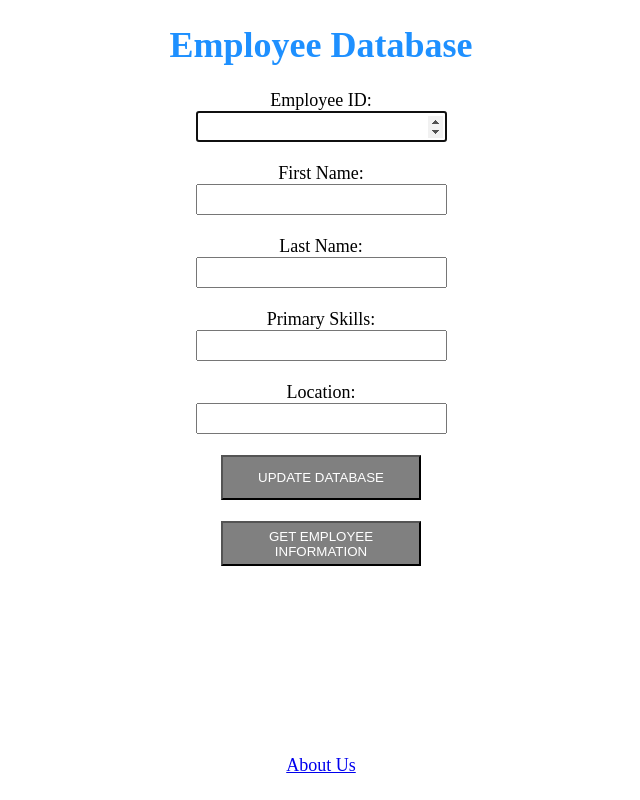
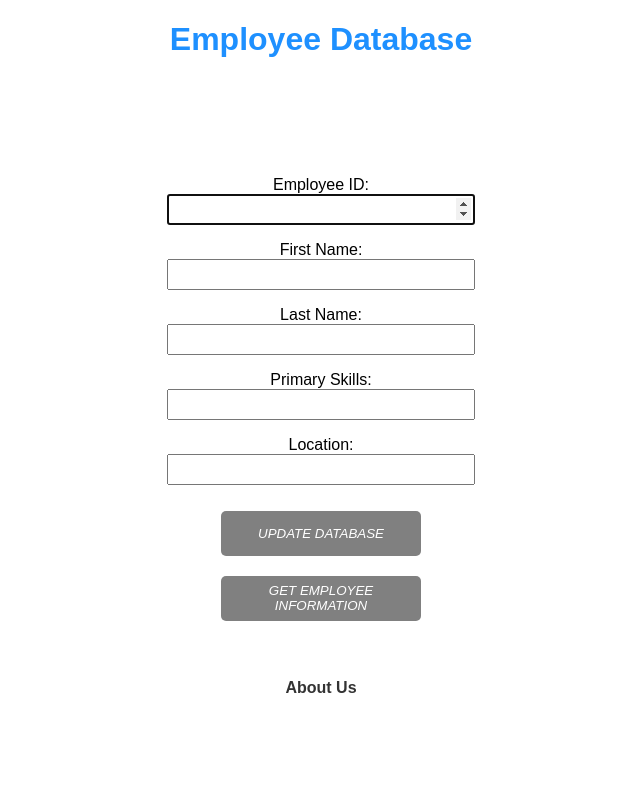
Before and after one commit to G4-k8/g4-k8-project, a Flask app: template code/templates/addemp.html in a window 1280 px wide. Shown: the whole page, without its empty margins (319-959 px from the left). Run offline with Flask 2, Linux system fonts and the light colour scheme; the template is opened without the code that fills it, so the values that code supplies are empty; parts of the project's set-up code (start-up, migrations or seed data) failed here and were passed over.

Commit message:
app configuration with image and configmap added

```diff
--- a/code/app.py
+++ b/code/app.py
@@ -3,6 +3,8 @@ from pymysql import connections
 import os
 import random
 import argparse
+import boto3
+from urllib.parse import urlparse
 
 
 app = Flask(__name__)
@@ -13,6 +15,8 @@ DBPWD = os.environ.get("DBPWD") or "passwors"
 DATABASE = os.environ.get("DATABASE") or "employees"
 COLOR_FROM_ENV = os.environ.get('APP_COLOR') or "lime"
 DBPORT = int(os.environ.get("DBPORT"))
+image_url = os.getenv("IMAGE_URL")
+group_name = os.getenv("GROUP_NAME")
 
 # Create a connection to the MySQL database
 db_conn = connections.Connection(
@@ -45,13 +49,37 @@ SUPPORTED_COLORS = ",".join(color_codes.keys())
 COLOR = random.choice(["red", "green", "blue", "blue2", "darkblue", "pink", "lime"])
 
 
+# Parse the S3 URI
+parsed_uri = urlparse(image_url)
+bucket_name = parsed_uri.netloc                     # 'clo835-finalproject-g4'
+image_key = parsed_uri.path.lstrip('/')                   # 'background.png'
+local_path = f"static/{os.path.basename(image_key)}"      # 'static/background.png'
+
+
+
+# Download image from S3 bucket to local
+def download_image_from_s3(bucket_name, key, local_path):
+    try:
+        s3 = boto3.client('s3')
+        s3.download_file(bucket_name, key, local_path)
+        print(f"Image downloaded successfully! Key: '{key}', Local path: '{local_path}'")
+        return True
+    except Exception as e:
+        print(f"Error downloading file '{key}': {e}")
+        return False
+
+
 @app.route("/", methods=['GET', 'POST'])
 def home():
-    return render_template('addemp.html', color=color_codes[COLOR])
+    # return render_template('addemp.html', color=color_codes[COLOR])
+    return render_template('addemp.html', background_image=local_path, group_name=group_name)
+
 
 @app.route("/about", methods=['GET','POST'])
 def about():
-    return render_template('about.html', color=color_codes[COLOR])
+    # return render_template('about.html', color=color_codes[COLOR])
+    return render_template('about.html', background_image=local_path, group_name=group_name)
+
 
 @app.route("/addemp", methods=['POST'])
 def AddEmp():
@@ -75,11 +103,15 @@ def AddEmp():
         cursor.close()
 
     print("all modification done...")
-    return render_template('addempoutput.html', name=emp_name, color=color_codes[COLOR])
+    # return render_template('addempoutput.html', name=emp_name, color=color_codes[COLOR])
+    return render_template('addempoutput.html', name=emp_name, background_image=local_path)
+
 
 @app.route("/getemp", methods=['GET', 'POST'])
 def GetEmp():
-    return render_template("getemp.html", color=color_codes[COLOR])
+    # return render_template("getemp.html", color=color_codes[COLOR])
+    return render_template("getemp.html", background_image=local_path)
+
 
 
 @app.route("/fetchdata", methods=['GET','POST'])
@@ -107,30 +139,35 @@ def FetchData():
     finally:
         cursor.close()
 
+    # return render_template("getempoutput.html", id=output["emp_id"], fname=output["first_name"],
+    #                        lname=output["last_name"], interest=output["primary_skills"], location=output["location"], color=color_codes[COLOR])
     return render_template("getempoutput.html", id=output["emp_id"], fname=output["first_name"],
-                           lname=output["last_name"], interest=output["primary_skills"], location=output["location"], color=color_codes[COLOR])
+                           lname=output["last_name"], interest=output["primary_skills"], location=output["location"], background_image=local_path)
 
-if __name__ == '__main__':
+# if __name__ == '__main__':
 
     # Check for Command Line Parameters for color
-    parser = argparse.ArgumentParser()
-    parser.add_argument('--color', required=False)
-    args = parser.parse_args()
+    # parser = argparse.ArgumentParser()
+    # parser.add_argument('--color', required=False)
+    # args = parser.parse_args()
 
-    if args.color:
-        print("Color from command line argument =" + args.color)
-        COLOR = args.color
-        if COLOR_FROM_ENV:
-            print("A color was set through environment variable -" + COLOR_FROM_ENV + ". However, color from command line argument takes precendence.")
-    elif COLOR_FROM_ENV:
-        print("No Command line argument. Color from environment variable =" + COLOR_FROM_ENV)
-        COLOR = COLOR_FROM_ENV
-    else:
-        print("No command line argument or environment variable. Picking a Random Color =" + COLOR)
+    # if args.color:
+    #     print("Color from command line argument =" + args.color)
+    #     COLOR = args.color
+    #     if COLOR_FROM_ENV:
+    #         print("A color was set through environment variable -" + COLOR_FROM_ENV + ". However, color from command line argument takes precendence.")
+    # elif COLOR_FROM_ENV:
+    #     print("No Command line argument. Color from environment variable =" + COLOR_FROM_ENV)
+    #     COLOR = COLOR_FROM_ENV
+    # else:
+    #     print("No command line argument or environment variable. Picking a Random Color =" + COLOR)
 
-    # Check if input color is a supported one
-    if COLOR not in color_codes:
-        print("Color not supported. Received '" + COLOR + "' expected one of " + SUPPORTED_COLORS)
-        exit(1)
+    # # Check if input color is a supported one
+    # if COLOR not in color_codes:
+    #     print("Color not supported. Received '" + COLOR + "' expected one of " + SUPPORTED_COLORS)
+    #     exit(1)
 
-    app.run(host='0.0.0.0',port=8080,debug=True)
+    # app.run(host='0.0.0.0',port=8080,debug=True)
+if __name__ == '__main__':
+     download_image_from_s3(bucket_name, image_key, local_path)
+     app.run(host='0.0.0.0',port=81,debug=True)
--- a/code/templates/addemp.html
+++ b/code/templates/addemp.html
@@ -2,35 +2,68 @@
 <html>
 <head>
 	<title>Add Employee Information</title>
+	<style>
+		body {
+			background-image: url("{{ background_image }}");
+			background-size: cover;
+			background-repeat: no-repeat;
+			background-attachment: fixed;
+			background-position: center;
+			font-family: Avenir, sans-serif;
+			color: black;
+			text-align: center;
+		}
+		.form-container {
+			background-color: rgba(255, 255, 255, 0.85);
+			display: inline-block;
+			padding: 30px;
+			margin-top: 50px;
+			border-radius: 10px;
+		}
+		input {
+			height: 25px;
+			font-size: 14pt;
+			color: grey;
+			width: 300px;
+		}
+		button {
+			background: grey;
+			height: 45px;
+			width: 200px;
+			color: white;
+			font-style: oblique;
+			margin: 10px;
+			border: none;
+			cursor: pointer;
+			border-radius: 5px;
+		}
+		a {
+			color: #333;
+			text-decoration: none;
+			font-weight: bold;
+		}
+	</style>
 </head>
-<center>
-	<font color="black" size="4" style="font-family: avenir">
+<body>
 
-		<h1 style="color: DodgerBlue">Employee Database</h1>
-		<body style="background: {{ color }};" >
+	<h1 style="color: DodgerBlue">Employee Database</h1>
 
-			<form action="/addemp" autocomplete="on" method = "POST" enctype="multipart/form-data">
+	<div class="form-container">
+		<form action="/addemp" autocomplete="on" method="POST" enctype="multipart/form-data">
 
+			<p>Employee ID:<br> <input type="number" name="emp_id" autofocus></p>
+			<p>First Name:<br> <input type="text" name="first_name"></p>
+			<p>Last Name:<br> <input type="text" name="last_name"></p>
+			<p>Primary Skills:<br> <input type="text" name="primary_skill"></p>
+			<p>Location:<br> <input type="text" name="location"></p>
 
+			<button type="submit">UPDATE DATABASE</button><br>
+			<button type="submit" formaction="/getemp">GET EMPLOYEE INFORMATION</button>
+		</form>
+	</div>
 
-		  		Employee ID:<br> <input style="height:25px;font-size:14pt; color:grey;" type="number" name="emp_id" autofocus size="40"><br><br>
+	<br><br>
+	<a href="/about">About Us</a>
 
-		  		First Name:<br> <input style="height:25px;font-size:14pt;color:grey;" type="text" name="first_name" ><br><br>
-
-		  		Last Name:<br> <input style="height:25px;font-size:14pt;color:grey;" type="text" name="last_name"><br><br>
-
-		  		Primary Skills:<br> <input style="height:25px;font-size:14pt;color:grey;" type="text" name="primary_skill"><br><br>
-
-		  		Location:<br> <input style="height:25px;font-size:14pt;color:grey;" type="text" name="location"><br><br>
-
-		  		<button type="submit" style="background: grey; height: 45px; width: 200px; color: white; size: 5; font:oblique;">UPDATE DATABASE</button><br><br>
-		  		<button type="submit" formaction="/getemp" style="background: grey; height: 45px; width: 200px; color:white; font:oblique;">GET EMPLOYEE INFORMATION</button><br><br>
-
-			</form>
-			<br><br><br><br><br><br><br><br>
-            <a href="/about">About Us</a>
-		</body>
-
-	</font>
-</center>
+</body>
 </html>
```
Also changed, not shown: code/templates/about.html (+35 -9 lines), code/templates/addempoutput.html (+46 -12 lines), code/templates/getemp.html (+65 -23 lines), code/templates/getempoutput.html (+61 -30 lines), k8s-manifests/configmap.yaml (added, +7 -0 lines).
